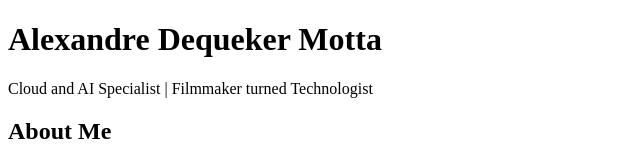
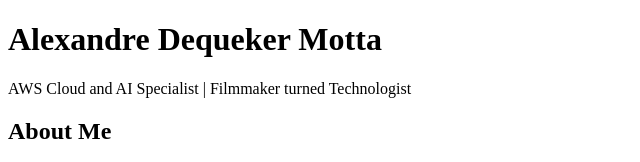
Before and after one commit to alexandredequeker/my-aws-portfolio, a plain HTML site: page index.html in a window 1280 px wide. Shown: the top 162 px of the page, without its empty margins (0-640 px from the left). Drawn offline with Linux system fonts and the light colour scheme.

Commit message:
Update index.html

```diff
--- a/index.html
+++ b/index.html
@@ -10,7 +10,7 @@
 
     <header>
         <h1>Alexandre Dequeker Motta</h1>
-        <p>Cloud and AI Specialist | Filmmaker turned Technologist</p>
+        <p>AWS Cloud and AI Specialist | Filmmaker turned Technologist</p>
     </header>
 
     <main>
```
